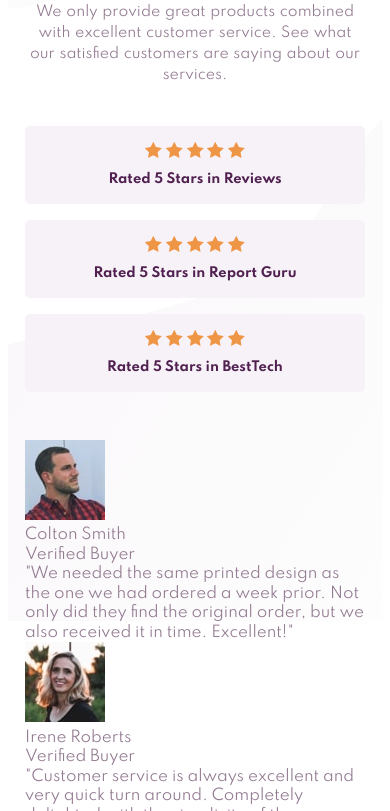
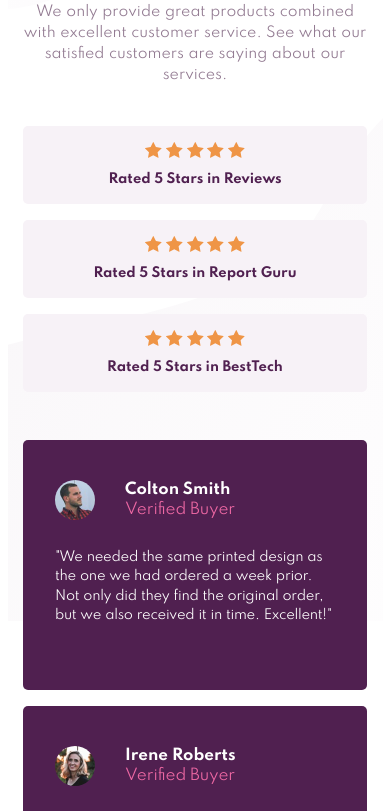
Before and after one commit to g1hong/socialproof, a plain HTML site: page index.html in a window 390 px wide. Shown: the part 223-1034 px from the top of the page. Drawn offline with Linux system fonts and the light colour scheme.

Commit message:
mobile(375px) 구현완료

```diff
--- a/app/scss/_comments.scss
+++ b/app/scss/_comments.scss
@@ -0,0 +1,46 @@
+.comments {
+  margin: 40px 0 48px 0;
+  display: grid;
+  grid-auto-rows: minmax(250px, auto);
+  row-gap: 16px;
+
+  &__box {
+    padding: 40px 32px 36px 32px;
+    background-color: $veryDarkMagenta;
+    border-radius: 5px;
+    display: grid;
+    grid-template-rows: 20px 20px 1fr 1fr;
+    grid-template-columns: repeat(4, 1fr);
+    grid-template-areas:
+      "image name name ."
+      "image level level ."
+      "quotes quotes quotes quotes"
+      "quotes quotes quotes quotes";
+  }
+  &__image {
+    grid-area: image;
+    width: 40px;
+    img {
+      width: 100%;
+      border-radius: 50%;
+    }
+  }
+  &__name {
+    grid-area: name;
+    color: $white;
+    font-weight: 700;
+  }
+  &__level {
+    grid-area: level;
+    color: $softPink;
+  }
+  &__quotes {
+    grid-area: quotes;
+    margin-top: 28px;
+    color: $white;
+    font-size: 13px;
+    line-height: 1.5;
+    word-spacing: 1px;
+    letter-spacing: -0.3px;
+  }
+}
--- a/app/scss/_container.scss
+++ b/app/scss/_container.scss
@@ -1,4 +1,4 @@
 .container {
-  margin: 0 25px;
+  margin: 0 23px;
   padding: 80px 0 84px 0;
 }
--- a/app/scss/_ratedStars.scss
+++ b/app/scss/_ratedStars.scss
@@ -3,6 +3,7 @@
   display: grid;
   grid-auto-rows: minmax(78px, auto);
   row-gap: 16px;
+
   &__box {
     padding: 16px;
     display: flex;
```
Also changed, not shown: dist/style.css, 2 other files.
